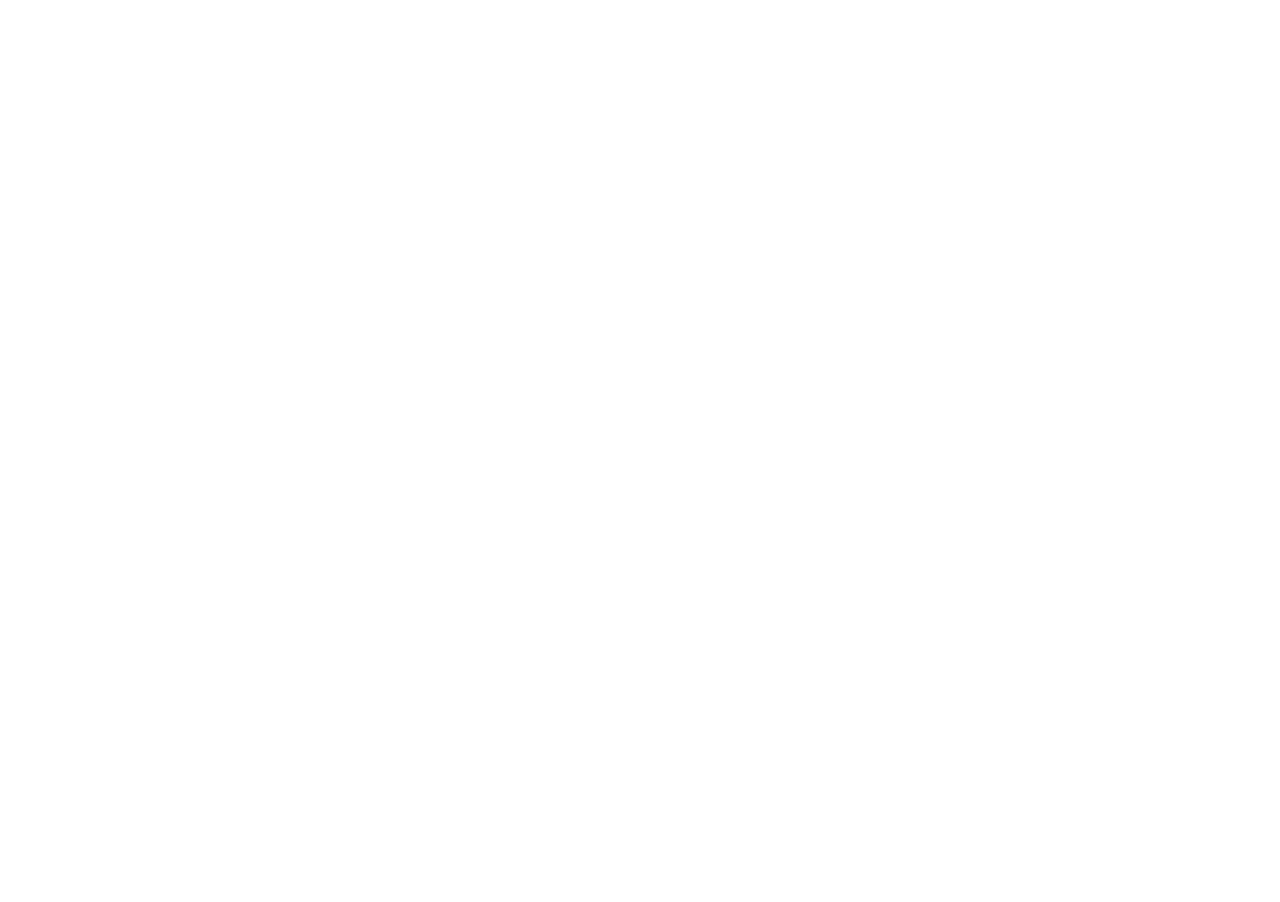
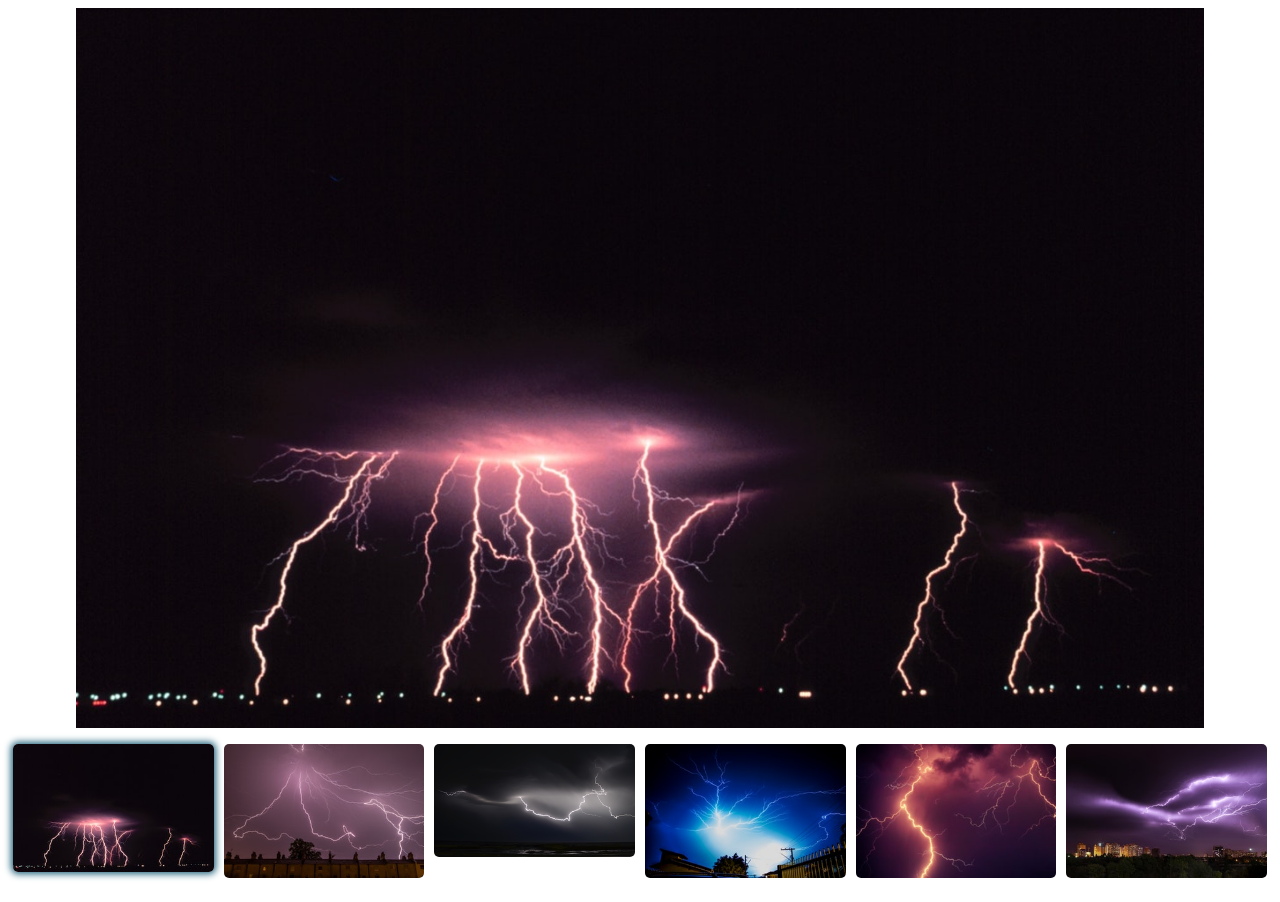
Before and after one commit to HokoriXIII/goit-fe-course, a plain HTML site: page JAVA/module08/index.html in a window 1280 px wide. Before the commit the page ends 800 px from the top, so only its background shows below. Drawn offline with Linux system fonts and the light colour scheme.

Commit message:
module 08 done

```diff
--- a/JAVA/module08/index.html
+++ b/JAVA/module08/index.html
@@ -5,8 +5,10 @@
     <meta name="viewport" content="width=device-width, initial-scale=1.0">
     <meta http-equiv="X-UA-Compatible" content="ie=edge">
     <title>Document</title>
+    <link rel="stylesheet" href="style.css">
 </head>
 <body>
+    <div class="image-gallery"></div>
     <script src="./index.js"></script>
 </body>
 </html>
--- a/JAVA/module08/index.js
+++ b/JAVA/module08/index.js
@@ -46,3 +46,107 @@
       размер. Пусть маленькие изображения для preview будут 320px по ширине, большие для fullview 1280px.
       Подберите изображения одинаковых пропорций.
 */
+
+const galleryItems = [
+  {
+    preview: "./img/preview-1.jpg",
+    fullview: "./img/full-1.jpg",
+    alt: "image-1"
+  },
+  {
+    preview: "./img/preview-2.jpg",
+    fullview: "./img/full-2.jpg",
+    alt: "image-2"
+  },
+  {
+    preview: "./img/preview-3.jpg",
+    fullview: "./img/full-3.jpg",
+    alt: "image-3"
+  },
+  {
+    preview: "./img/preview-4.jpg",
+    fullview: "./img/full-4.jpg",
+    alt: "image-4"
+  },
+  {
+    preview: "./img/preview-5.jpg",
+    fullview: "./img/full-5.jpg",
+    alt: "image-5"
+  },
+  {
+    preview: "./img/preview-6.jpg",
+    fullview: "./img/full-6.jpg",
+    alt: "image-6"
+  }
+];
+
+const createFullviewItem = function(item) {
+  const fullview = document.createElement("div");
+  fullview.classList.add("fullview");
+
+  const img = document.createElement("img");
+  img.setAttribute("src", item.fullview);
+  img.setAttribute("alt", item.alt);
+
+  fullview.appendChild(img);
+  return fullview;
+};
+
+const createPreviewItem = function(item) {
+  const preview = document.createElement("li");
+  preview.classList.add("preview");
+
+  const img = document.createElement("img");
+  img.setAttribute("src", item.preview);
+  img.setAttribute("data-fullview", item.fullview);
+  img.setAttribute("alt", item.alt);
+
+  preview.appendChild(img);
+  return preview;
+};
+
+const createPreviewItems = function(items) {
+  const previewItems = items.map(item => createPreviewItem(item));
+  return previewItems;
+};
+
+const addItem = function() {
+  const imageGallery = document.querySelector(".image-gallery");
+  imageGallery.classList.add("js-image-gallery");
+
+  const fullviewItem = createFullviewItem(galleryItems[0]);
+  imageGallery.appendChild(fullviewItem);
+
+  const previewItemsList = document.createElement("ul");
+  previewItemsList.classList.add("preview-list");
+
+  createPreviewItems(galleryItems).forEach(element => {
+    previewItemsList.appendChild(element);
+  });
+
+  const firstItem = previewItemsList.firstElementChild.querySelector("img");
+  firstItem.classList.add("active");
+
+  imageGallery.appendChild(previewItemsList);
+};
+
+addItem();
+
+const gallery = document.querySelector(".js-image-gallery");
+gallery.addEventListener("click", handleNavClick);
+
+function handleNavClick(e) {
+  e.preventDefault();
+  const target = e.target;
+  if (!target.hasAttribute("data-fullview")) return;
+
+  const activeItem = gallery.querySelector("img.active");
+  if (activeItem) {
+    activeItem.classList.remove("active");
+  }
+  target.classList.add("active");
+
+  const fullviewImg = gallery.querySelector(".fullview img");
+  const attr = target.getAttribute("data-fullview");
+  fullviewImg.setAttribute("src", attr);
+}
--- /dev/null
+++ b/JAVA/module08/style.css
@@ -0,0 +1,44 @@
+body {
+  font-family: "Roboto", sans-serif;
+  font-size: 16px;
+}
+
+.image-gallery {
+  max-width: 1280px;
+  margin: 0 auto;
+  display: flex;
+  flex-direction: row;
+  flex-wrap: wrap;
+  justify-content: center;
+}
+
+img {
+  display: block;
+  max-width: 100%;
+  height: auto;
+}
+.fullview {
+  max-width: 1280px;
+
+}
+.fullview img {
+  max-height: 720px;
+}
+
+.preview-list {
+  display: flex;
+  padding: 0;
+}
+
+.preview img {
+  border-radius: 5px;
+}
+
+li {
+  list-style: none;
+  padding: 0 5px;
+}
+
+.active {
+  box-shadow: 0px 0px 7px 2px #1e6079;
+}
```
Also changed, not shown: JAVA/module08/img/full-1.jpg (added), JAVA/module08/img/full-2.jpg (added), JAVA/module08/img/full-3.jpg (added), JAVA/module08/img/full-4.jpg (added), JAVA/module08/img/full-5.jpg (added), JAVA/module08/img/full-6.jpg (added), JAVA/module08/img/preview-1.jpg (added), JAVA/module08/img/preview-2.jpg (added), JAVA/module08/img/preview-3.jpg (added), JAVA/module08/img/preview-4.jpg (added), JAVA/module08/img/preview-5.jpg (added), JAVA/module08/img/preview-6.jpg (added).
